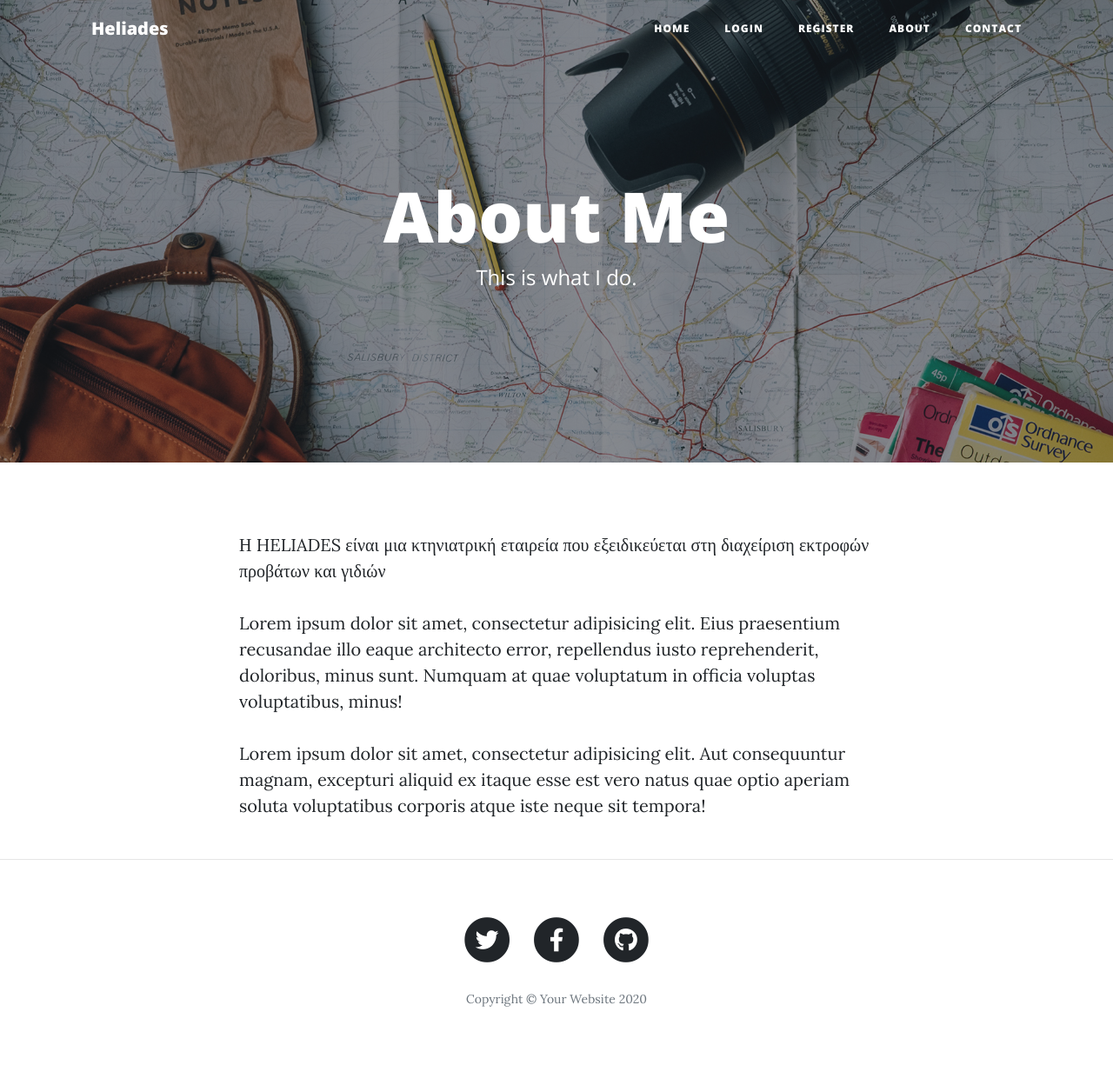
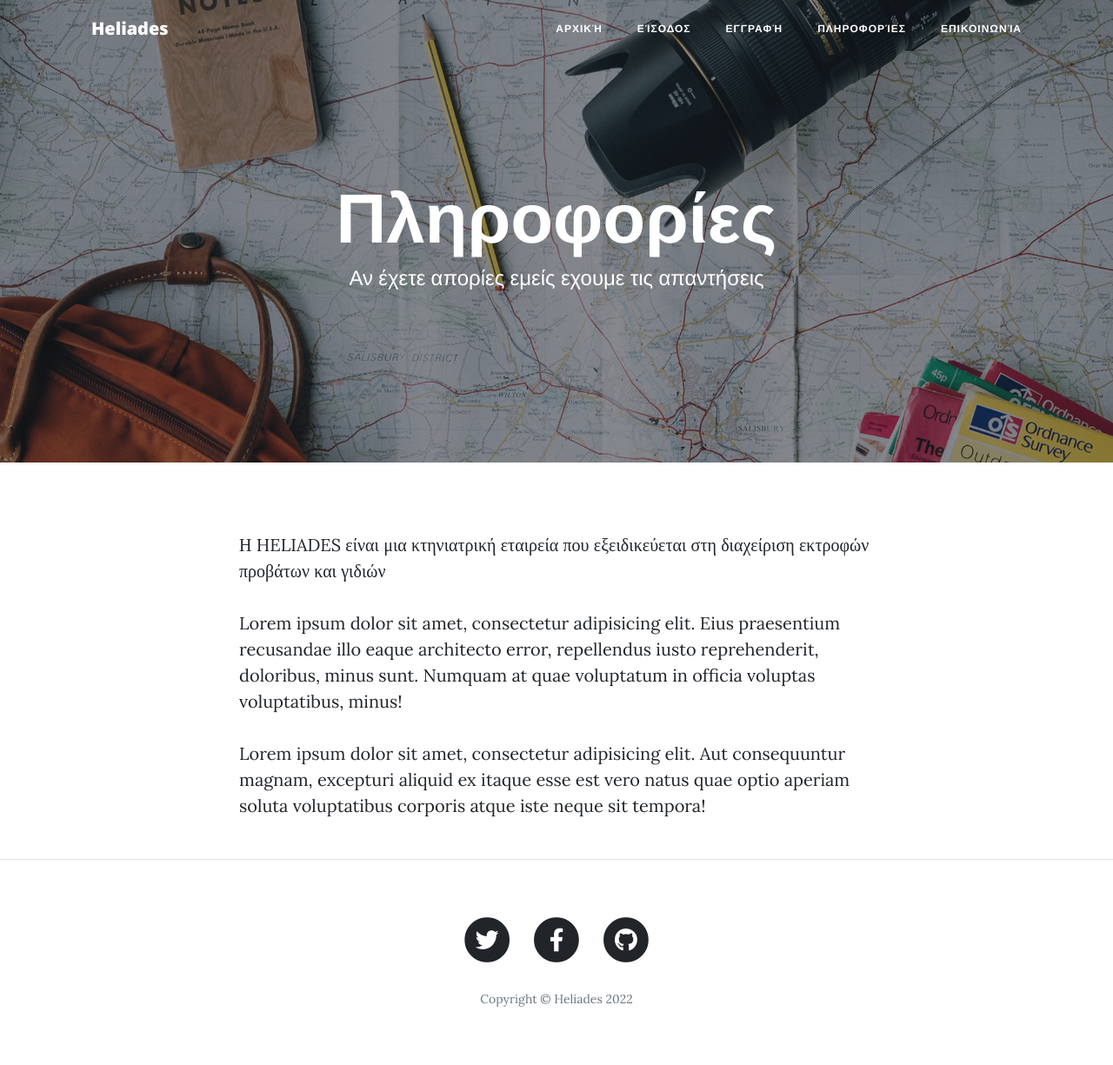
Before and after one commit to vasilisalmpanis/Python-Company-Blog, a Flask app: page /about in a window 1280 px wide. Shown: the whole page at 87% size. Run offline with Flask 2, Linux system fonts and the light colour scheme; some libraries are stand-ins or nearby versions.

Commit message:
minor fixes

```diff
--- a/templates/about.html
+++ b/templates/about.html
@@ -7,8 +7,8 @@
       <div class="row">
         <div class="col-lg-8 col-md-10 mx-auto">
           <div class="page-heading">
-            <h1>About Me</h1>
-            <span class="subheading">This is what I do.</span>
+            <h1>Πληροφορίες</h1>
+            <span class="subheading">Αν έχετε απορίες εμείς εχουμε τις απαντήσεις</span>
           </div>
         </div>
       </div>
--- a/templates/contact.html
+++ b/templates/contact.html
@@ -7,8 +7,8 @@
       <div class="row">
         <div class="col-lg-8 col-md-10 mx-auto">
           <div class="page-heading">
-            <h1>Contact Me</h1>
-            <span class="subheading">Have questions? I have answers.</span>
+            <h1>Επικοινωνία</h1>
+            <span class="subheading">Αφήστε μας ενα μήνυμα!</span>
           </div>
         </div>
       </div>
--- a/templates/footer.html
+++ b/templates/footer.html
@@ -29,7 +29,7 @@
               </a>
             </li>
           </ul>
-          <p class="copyright text-muted">Copyright &copy; Your Website 2020</p>
+          <p class="copyright text-muted">Copyright &copy; Heliades 2022</p>
         </div>
       </div>
     </div>
--- a/templates/header.html
+++ b/templates/header.html
@@ -36,25 +36,25 @@
       <div class="collapse navbar-collapse" id="navbarResponsive">
         <ul class="navbar-nav ml-auto">
           <li class="nav-item">
-            <a class="nav-link" href="{{ url_for('get_all_posts') }}">Home</a>
+            <a class="nav-link" href="{{ url_for('get_all_posts') }}">Αρχική</a>
           </li>
           {% if not current_user.is_authenticated: %}
           <li class="nav-item">
-            <a class="nav-link" href="{{ url_for('login') }}">Login</a>
+            <a class="nav-link" href="{{ url_for('login') }}">Είσοδος</a>
           </li>
           <li class="nav-item">
-            <a class="nav-link" href="{{ url_for('register') }}">Register</a>
+            <a class="nav-link" href="{{ url_for('register') }}">Εγγραφή</a>
           </li>
           {% else: %}
           <li class="nav-item">
-            <a class="nav-link" href="{{ url_for('logout') }}">Log Out</a>
+            <a class="nav-link" href="{{ url_for('logout') }}">Αποσύνδεση</a>
           </li>
           {% endif %}
           <li class="nav-item">
-            <a class="nav-link" href="{{ url_for('about') }}">About</a>
+            <a class="nav-link" href="{{ url_for('about') }}">Πληροφορίες</a>
           </li>
           <li class="nav-item">
-            <a class="nav-link" href="{{ url_for('contact') }}">Contact</a>
+            <a class="nav-link" href="{{ url_for('contact') }}">Επικοινωνία</a>
           </li>
         </ul>
       </div>
--- a/templates/login.html
+++ b/templates/login.html
@@ -11,7 +11,7 @@
       <div class="row">
         <div class="col-lg-8 col-md-10 mx-auto">
           <div class="page-heading">
-            <h1>Log In</h1>
+            <h1>Είσοδος</h1>
             <span class="subheading">Καλωσήρθατε</span>
           </div>
         </div>
--- a/templates/register.html
+++ b/templates/register.html
@@ -11,7 +11,7 @@
       <div class="row">
         <div class="col-lg-8 col-md-10 mx-auto">
           <div class="page-heading">
-            <h1>Register</h1>
+            <h1>Εγγραφή</h1>
             <span class="subheading">Γίνε και εσύ μέλος του Blog!</span>
           </div>
         </div>
```
